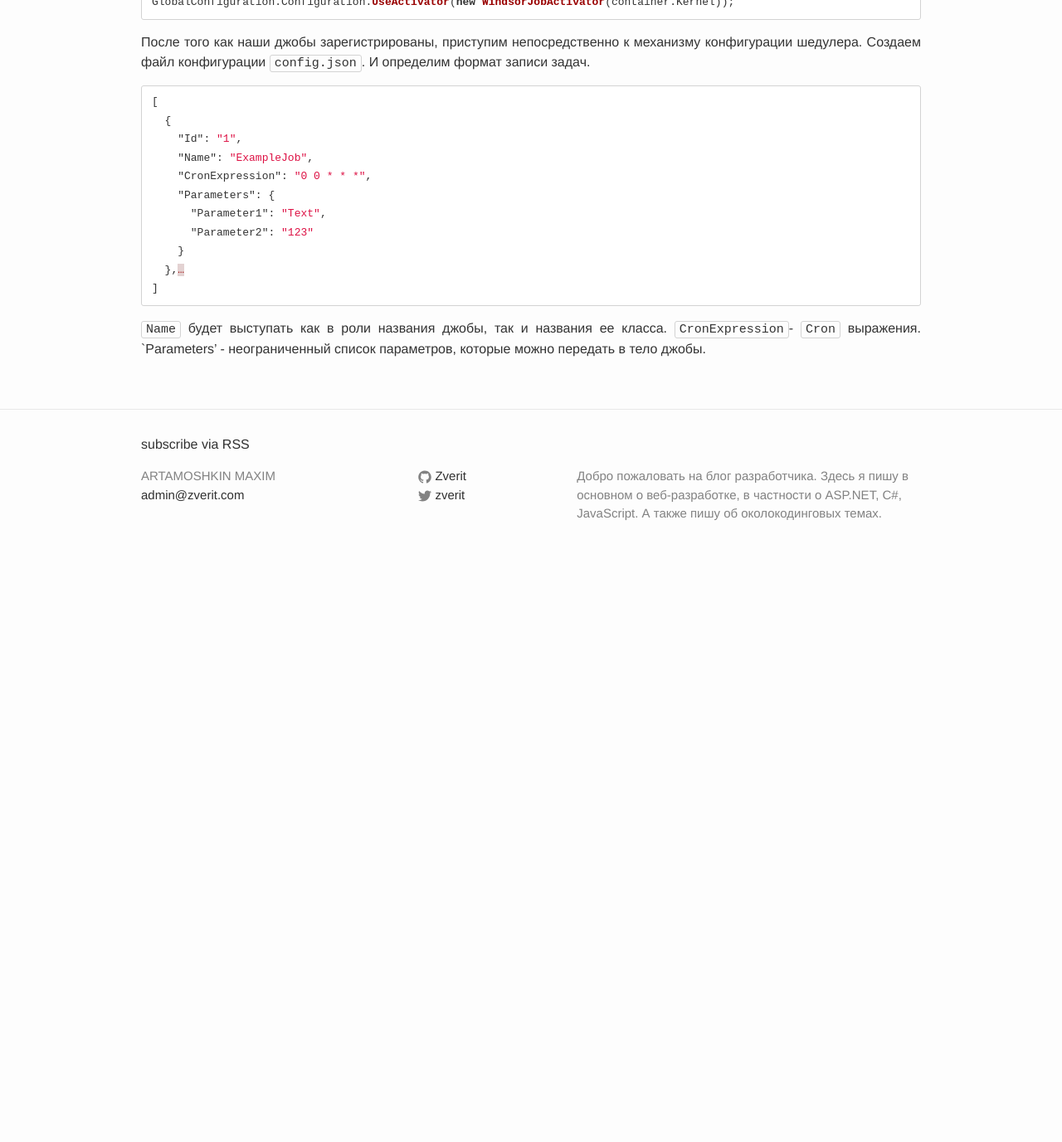
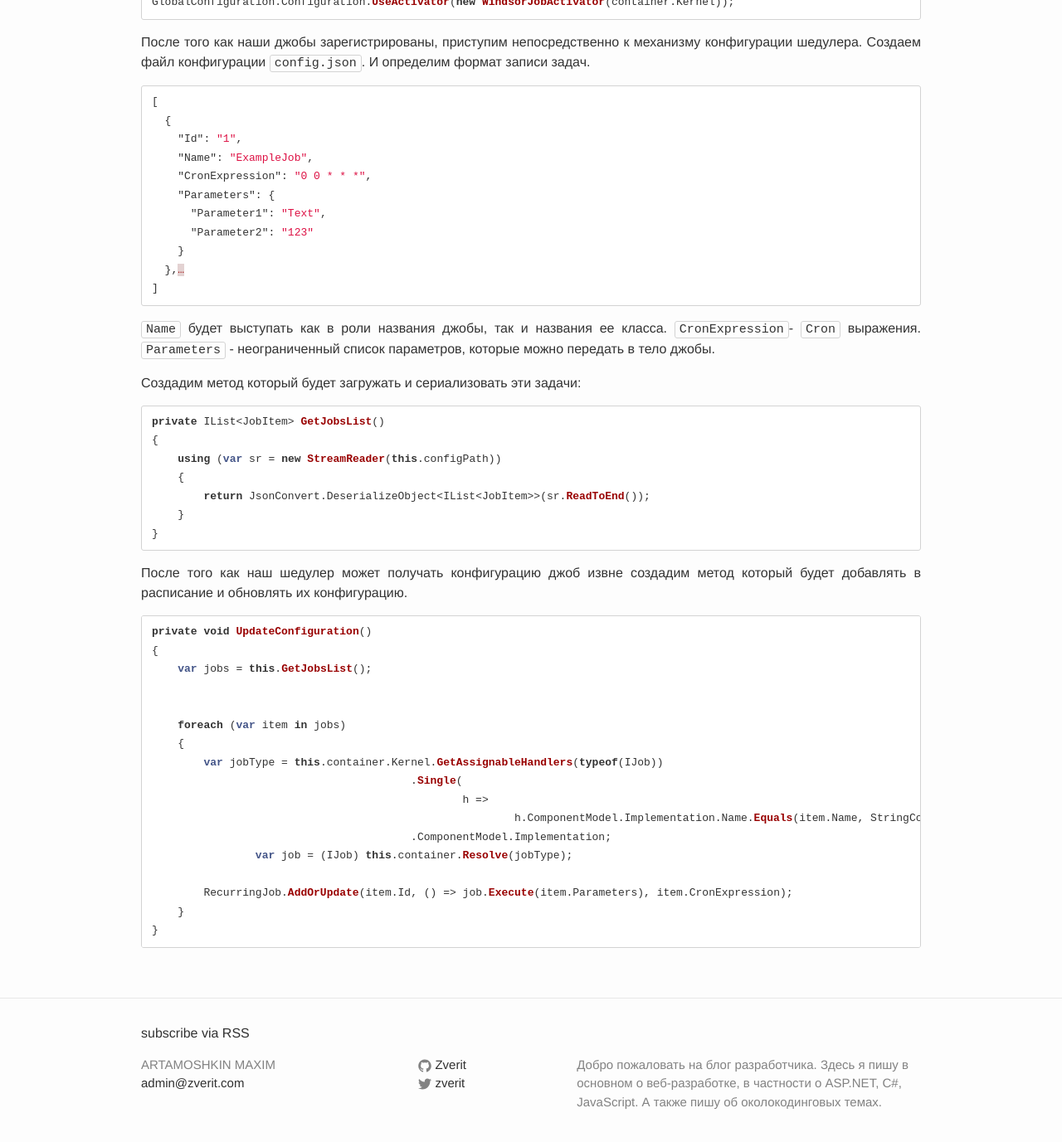
Before and after one commit to martamoshkin/blog.zverit.com, a Jekyll site: the page built from _posts/2016-6-17-hangfire-config-joblist.md, in a window 1280 px wide and 1400 px high, scrolled down 821 px. Shown: the top 1377 px of the window at 83% size. Built offline with Jekyll 4.4.1, drawn with Linux system fonts in a browser that asks for light colours; nearby versions of some CDN libraries; comment, search, counter and statistics services are not loaded; before the commit the page ends 1512 px from its top, so only the background shows below that.

Commit message:
Update 2016-6-17-hangfire-config-joblist.md

````diff
--- a/_posts/2016-6-17-hangfire-config-joblist.md
+++ b/_posts/2016-6-17-hangfire-config-joblist.md
@@ -63,4 +63,38 @@ GlobalConfiguration.Configuration.UseActivator(new WindsorJobActivator(container
 ```
 
 `Name` будет выступать как в роли названия джобы, так и названия ее класса.
-`CronExpression`- `Cron` выражения. `Parameters' - неограниченный список параметров, которые можно передать в тело джобы.
+`CronExpression`- `Cron` выражения. `Parameters` - неограниченный список параметров, которые можно передать в тело джобы.
+
+Создадим метод который будет загружать и сериализовать эти задачи:
+
+```cs
+private IList<JobItem> GetJobsList()
+{
+    using (var sr = new StreamReader(this.configPath))
+    {
+        return JsonConvert.DeserializeObject<IList<JobItem>>(sr.ReadToEnd());
+    }
+}
+```
+
+После того как наш шедулер может получать конфигурацию джоб извне создадим метод который будет добавлять в расписание и обновлять их конфигурацию.
+
+```cs
+private void UpdateConfiguration()
+{
+    var jobs = this.GetJobsList();
+
+
+    foreach (var item in jobs)
+    {
+        var jobType = this.container.Kernel.GetAssignableHandlers(typeof(IJob))
+					.Single(
+						h =>
+							h.ComponentModel.Implementation.Name.Equals(item.Name, StringComparison.InvariantCultureIgnoreCase))
+					.ComponentModel.Implementation;
+		var job = (IJob) this.container.Resolve(jobType);
+
+        RecurringJob.AddOrUpdate(item.Id, () => job.Execute(item.Parameters), item.CronExpression);
+    }
+}
+```
````
